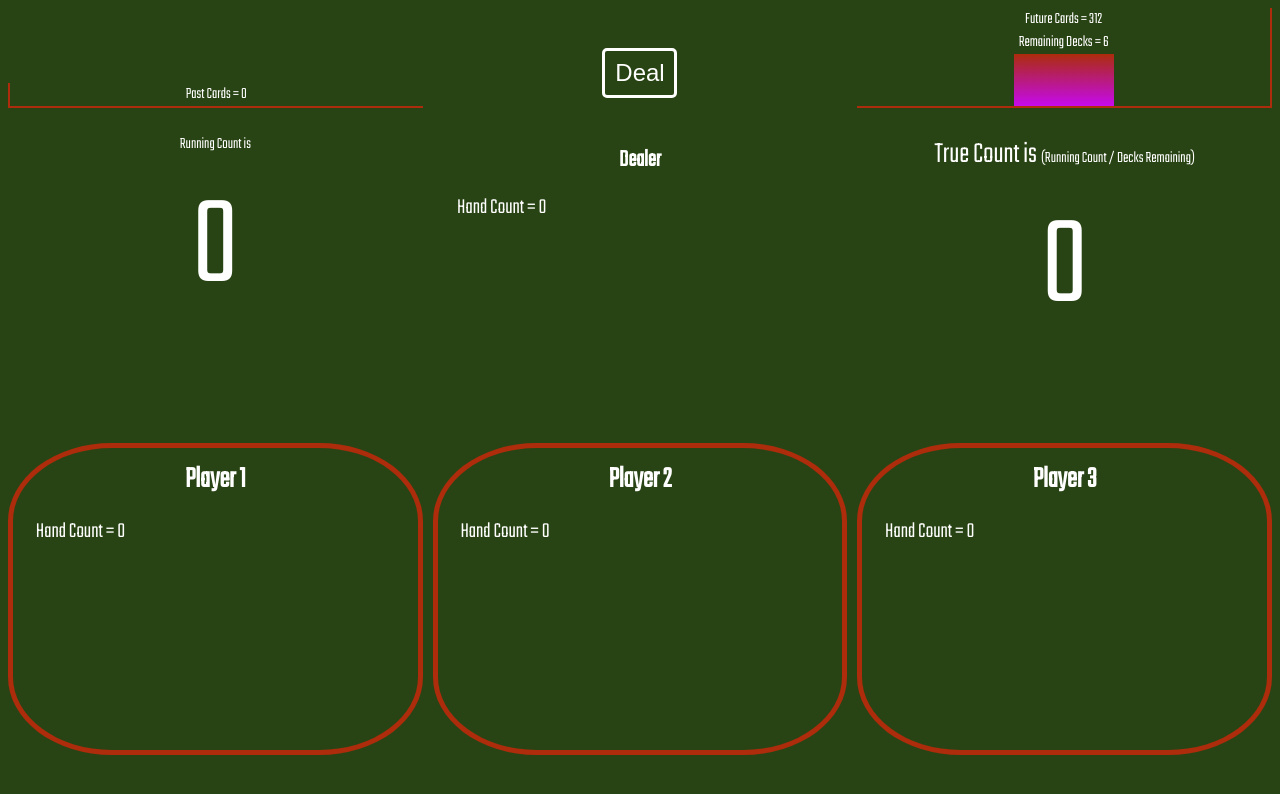
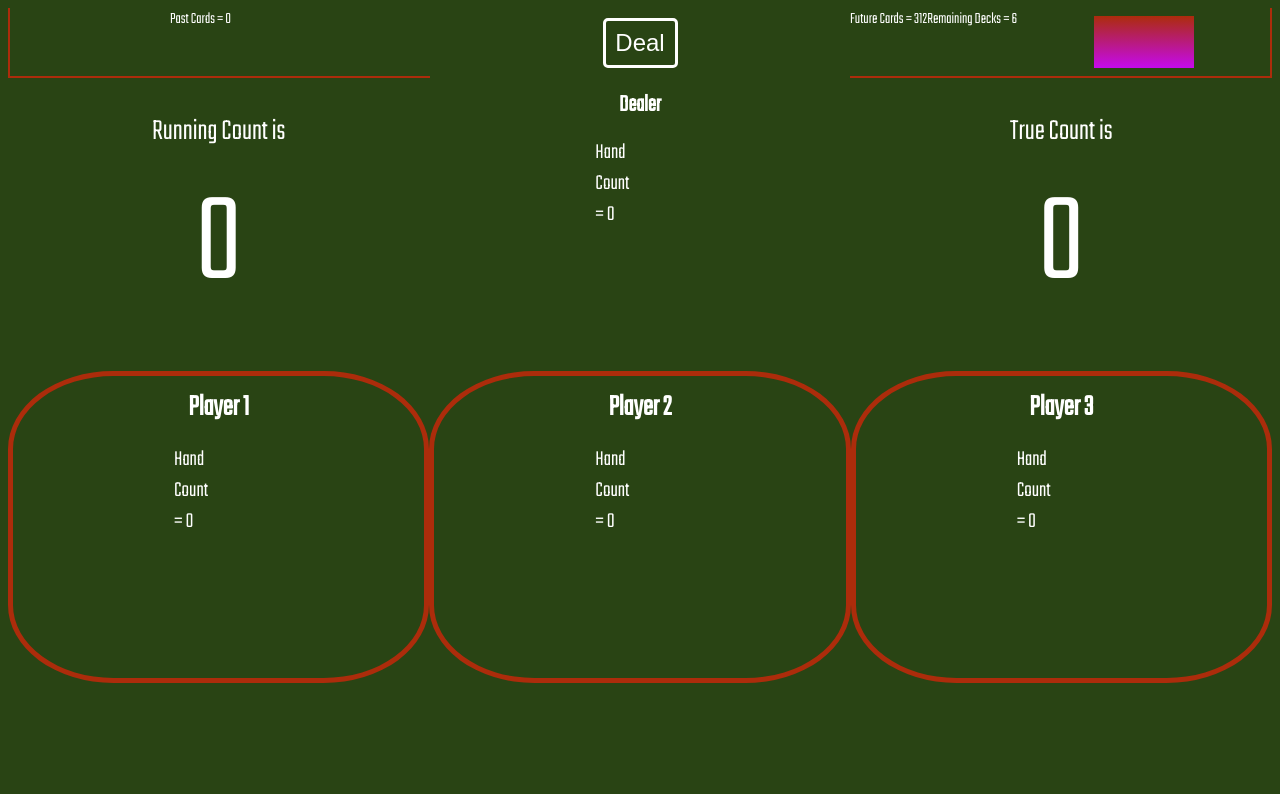
Before and after one commit to ElijahAdams/truecount21, an Angular app: page / in a window 1280 px wide. Shown: the top 794 px of the page. Built offline with nearby package versions, Linux system fonts and the light colour scheme.

Commit message:
switching over to flexbox

```diff
--- a/src/app/app.component.html
+++ b/src/app/app.component.html
@@ -18,18 +18,18 @@
   </div>
 
   <div class="dealer">
-    <div>
-      <p class="runningCountStatement">Running Count is</p>
+    <div class="runCountContainer">
+      <p class="countStatement">Running Count is</p>
       <p class="runningCount" [ngClass]="{'posCount': runningCount > 0, 'negCount':runningCount < 0 }">
         {{runningCount}}
       </p>
     </div>
-    <div>
+    <div class="dealerHand">
       <h2>Dealer</h2>
       <app-playing-hand [player]="dealer" ></app-playing-hand>
     </div>
-    <div>
-      <p class="countStatement">True Count is <span class="trueCountFormula">(Running Count / Decks Remaining)</span></p>
+    <div class="trueCountContainer">
+      <p class="countStatement">True Count is</p>
       <p class="runningCount" [ngClass]="{'posCount': trueCount > 0, 'negCount': trueCount < 0 }" >
         {{trueCount}}
       </p>
--- a/src/app/app.component.scss
+++ b/src/app/app.component.scss
@@ -1,16 +1,28 @@
+@media(max-width: 700px) {
+  .runCountContainer {
+    order: 1;
+  }
+  .trueCountContainer {
+    order: 2;
+  }
+  .dealerHand {
+    order: 3;
+  }
+}
 .grid-container {
-  display: grid;
-  grid-template-rows: 100px 1fr 1fr;
-  grid-gap: 25px;
-  text-align: center;
-  height: 100%;
+  display: flex;
+  flex-direction: column;
+  justify-content: center;
 }
 .dealInfo {
-  display: grid;
-  grid-template-columns: repeat(auto-fit, minmax(300px, 1fr));
-  grid-gap: 10px;
-  color: white;
-  align-items: end;
+  display: flex;
+  flex-wrap: wrap;
+}
+.dealInfo > div {
+  flex: 1;
+  display: flex;
+  justify-content: center;
+  min-width: 300px;
 }
 .dealInfo > .pastShoot {
   border-left: #ac2c0b solid 2px;
@@ -36,22 +48,36 @@
   margin: auto;
 }
 .dealer {
-  display: grid;
-  grid-template-columns: repeat(auto-fit, minmax(300px, 1fr));
-  grid-gap: 10px;
-  min-height: 100px;
+  display: flex;
+  flex-wrap: wrap;
+}
+
+.dealer > div {
+  flex: 1;
+  display: flex;
+  justify-content: center;
+  flex-direction: column;
+  align-items: center;
+  min-width: 150px;
+}
+.dealerHand {
+  min-width: 300px;
 }
 
 .players {
-  display: grid;
-  grid-template-columns: repeat(auto-fit, minmax(300px, 1fr));
-  grid-gap: 10px;
-  min-height: 250px;
+  display: flex;
+  flex-wrap: wrap;
 }
 
 .players > div {
   border: 5px solid #ac2c0b;
   border-radius: 25%;
+  flex: 1;
+  display: flex;
+  justify-content: center;
+  flex-direction: column;
+  align-items: center;
+  min-width: 300px;
 }
 
 .playerTitle {
```
